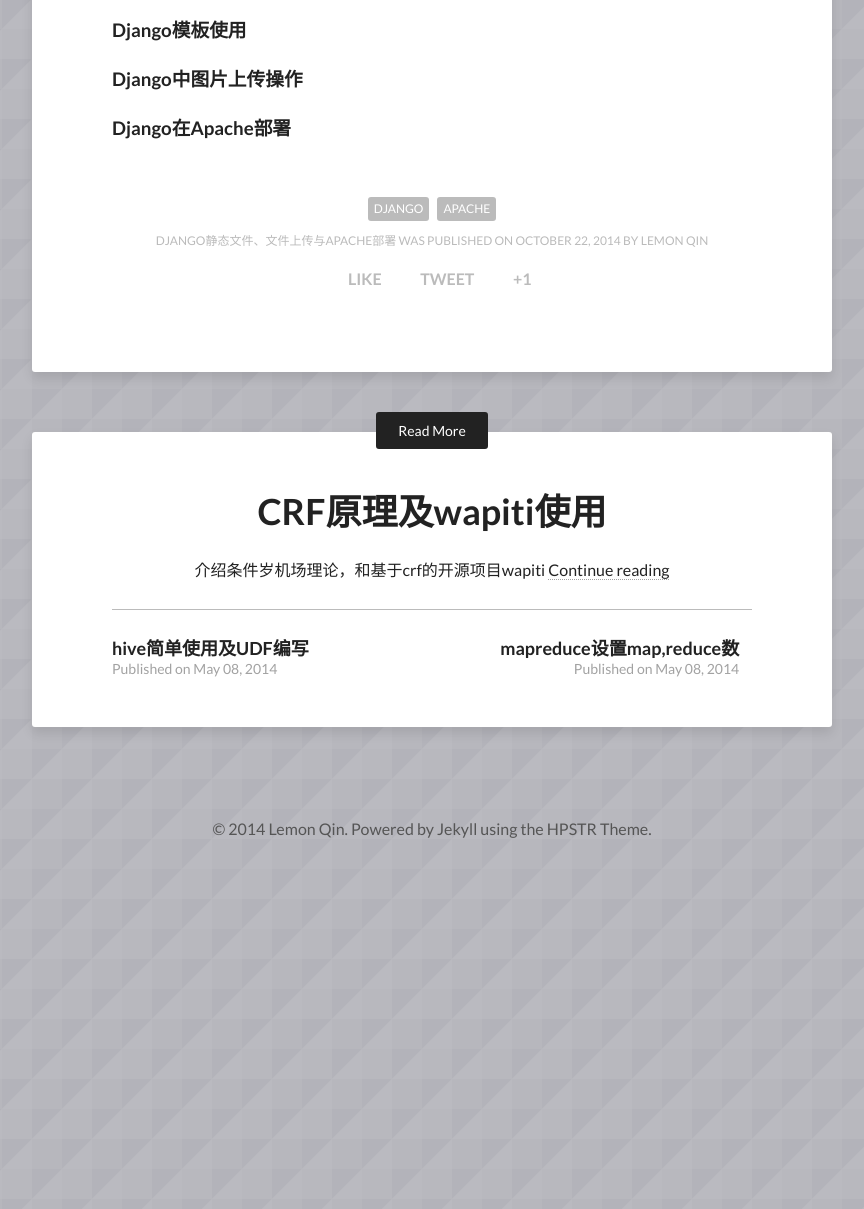
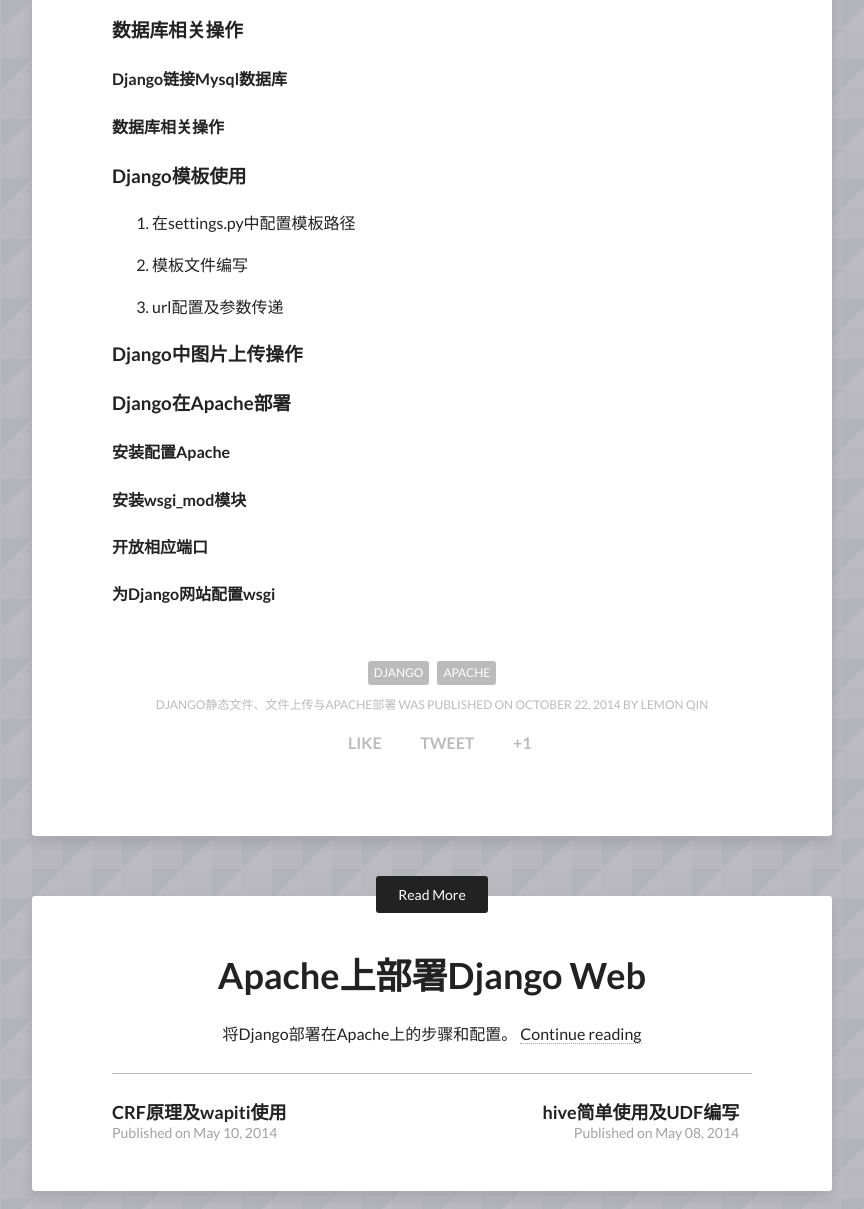
Before and after one commit to lemonQin/lemonqin.github.com, a Jekyll site: the page built from _posts/2014-10-22-django-web.md, in a window 1280 px wide and 1400 px high, scrolled down 590 px, cut to the strip 191-1400 px from the top of the window. Shown: the whole strip, without its empty margins (208-1072 px from the left). Built offline with Jekyll 4.4.1, drawn with Linux system fonts in a browser that asks for light colours; nearby versions of some CDN libraries; comment, search, counter and statistics services are not loaded; before the commit the page ends 1651 px from its top, so only the background shows below that.

Commit message:
分离django web和django apache

```diff
--- a/_posts/2014-10-22-django-apache.md
+++ b/_posts/2014-10-22-django-web.md
@@ -37,10 +37,29 @@
 <script type="text/javascript" src="/static/js/jquery-2.1.1.js"></script>
 {% endhightlight %}
 
+### 数据库相关操作
+
+#### Django链接Mysql数据库
+
+#### 数据库相关操作
+
+
 ### Django模板使用
+1. 在settings.py中配置模板路径
 
+2. 模板文件编写
+
+3. url配置及参数传递
 
 ### Django中图片上传操作
 
 
 ### Django在Apache部署
+
+#### 安装配置Apache
+
+#### 安装wsgi_mod模块
+
+#### 开放相应端口
+
+#### 为Django网站配置wsgi
--- /dev/null
+++ b/_posts/2014-10-23-django-deployed-on-apache.md
@@ -0,0 +1,18 @@
+---
+layout: post
+title: Apache上部署Django Web
+description: 将Django部署在Apache上的步骤和配置。
+tags: [Django, Apache]
+image:
+  background: triangular.png
+comments: true
+share: true
+---
+
+### 安装配置Apache
+
+### 安装wsgi_mod模块
+
+### 开放相应端口
+
+### 为Django网站配置wsgi
```
